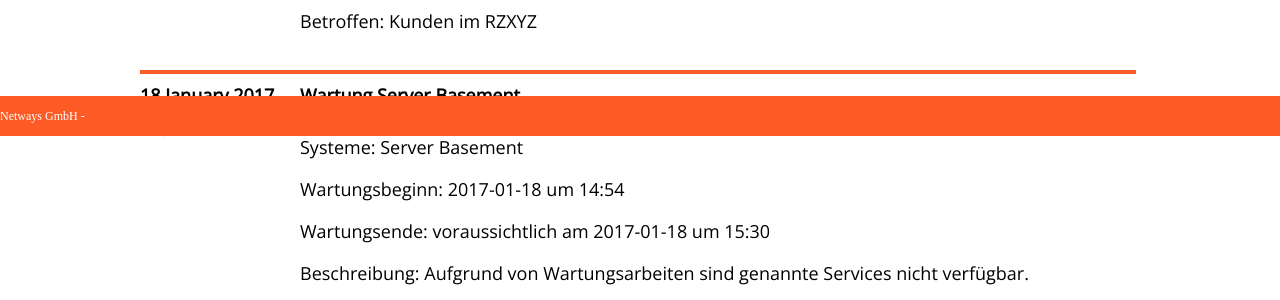
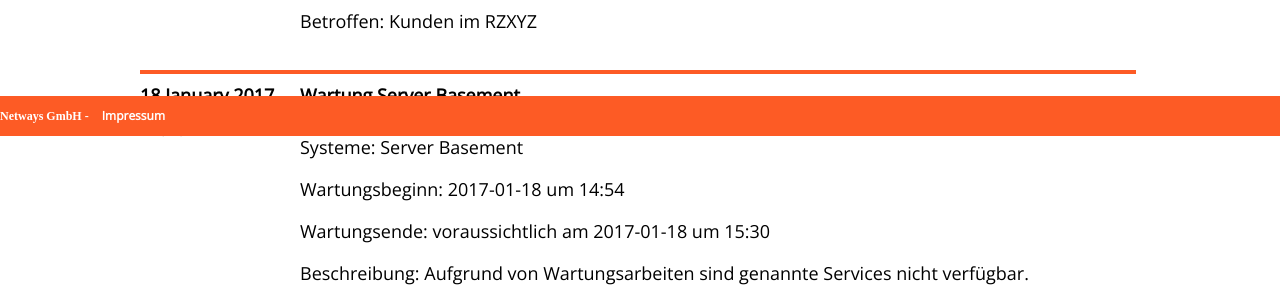
Before and after one commit to Storagegirl/storagegirl.github.io, a Jekyll site: the page built from index.html, in a window 1280 px wide. Shown: the part 764-1064 px from the top of the page. Built offline with Jekyll 4.4.1, drawn with Linux system fonts in a browser that asks for light colours.

Commit message:
Update main.css

```diff
--- a/css/main.css
+++ b/css/main.css
@@ -13,6 +13,12 @@ footer {
     background-color: #FD5B25;
     bottom: 0;
     left: 0;
+    font-weight: bold;
+}
+
+footer a {
+    color: white;
+    text-decoration: none;
 }
 
 h1 {
```
